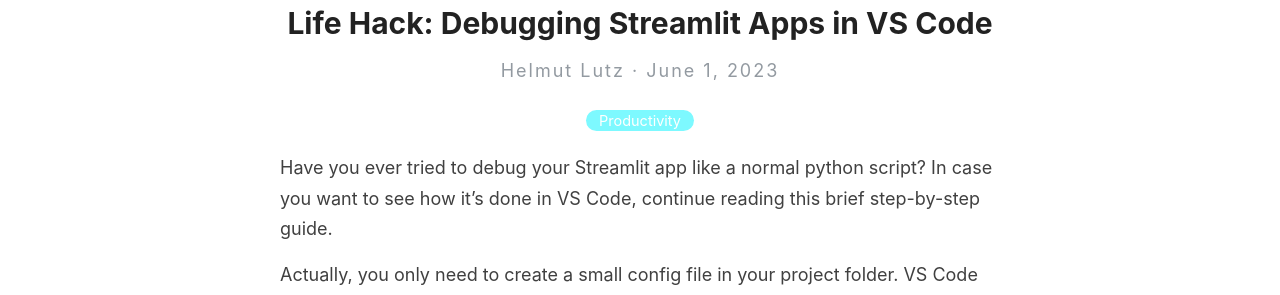
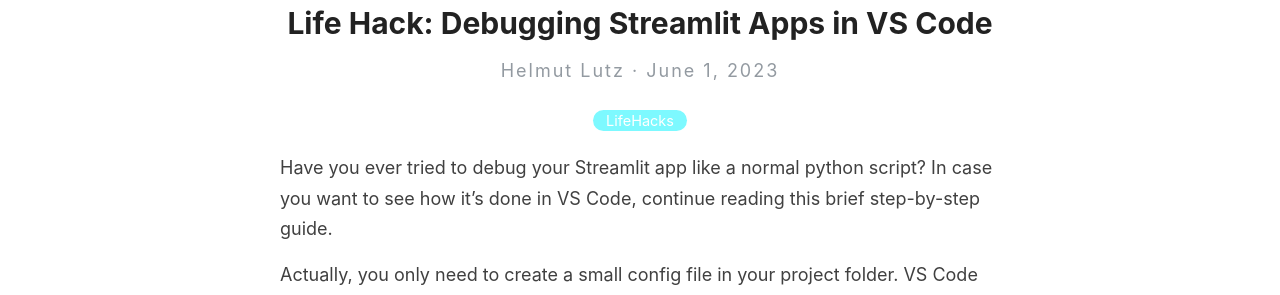
Before and after one commit to helmutlutz/blog, a Jekyll site: the page built from docs/_posts/2023-06-01-lifehack-debugging-streamlit.markdown, in a window 1280 px wide. Shown: the part 189-484 px from the top of the page. Built offline with Jekyll 4.4.1, drawn with Linux system fonts in a browser that asks for light colours.

Commit message:
changed the tags on two articles

```diff
--- a/docs/_posts/2023-05-17-getting-requirements-right.markdown
+++ b/docs/_posts/2023-05-17-getting-requirements-right.markdown
@@ -3,7 +3,7 @@
 title:  "The Importance of Getting Initial Requirements Right"
 date:   2023-05-17 20:55:50 +0100
 category: Work
-tags: ProjectManagement Productivity
+tags: ProjectManagement
 ---
 ![Office Desk](/images/getting-requirements-right/article-header.jpg)
 *Picture by Ron Lach (Pexels)*
--- a/docs/_posts/2023-06-01-lifehack-debugging-streamlit.markdown
+++ b/docs/_posts/2023-06-01-lifehack-debugging-streamlit.markdown
@@ -3,7 +3,7 @@
 title:  "Life Hack: Debugging Streamlit Apps in VS Code"
 date:   2023-06-01 16:55:50 +0100
 category: Work
-tags: Productivity
+tags: LifeHacks
 ---
 Have you ever tried to debug your Streamlit app like a normal python script? In case you want to see how it's done in VS Code, continue reading this brief step-by-step guide.
 <!--more-->
```
